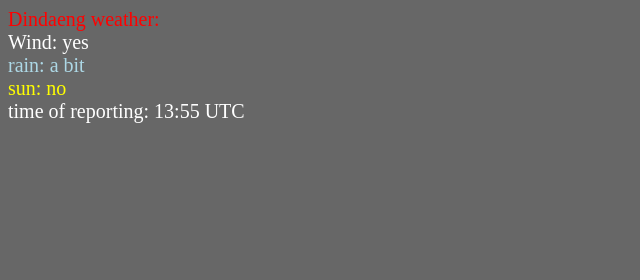
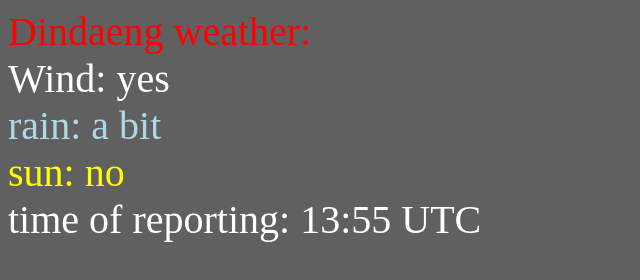
Before and after one commit to buildmsgowner/buildmsg1, a website: page index.html in a window 1280 px wide. Shown: the whole page, without its empty margins (0-640 px from the left). Drawn offline with Linux system fonts and the light colour scheme.

Commit message:
Update index.html

```diff
--- a/index.html
+++ b/index.html
@@ -3,9 +3,8 @@
 <head>
     <style>
         body {
-            background: #676767;
-            font-size: 20px;
-            align-items: center;
+            background: #606060;
+            font-size: 40px;
         }
     </style>
 </head>
```
